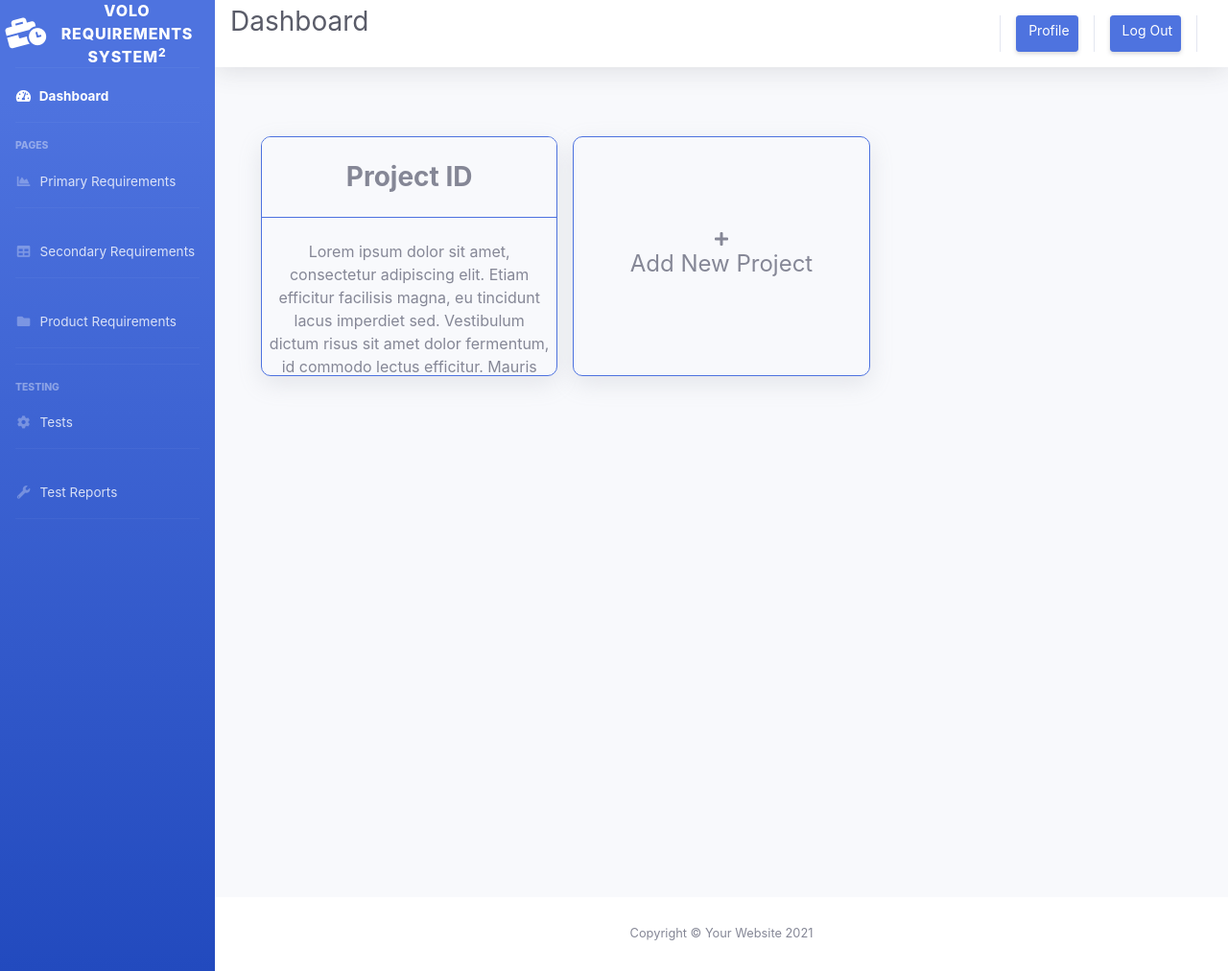
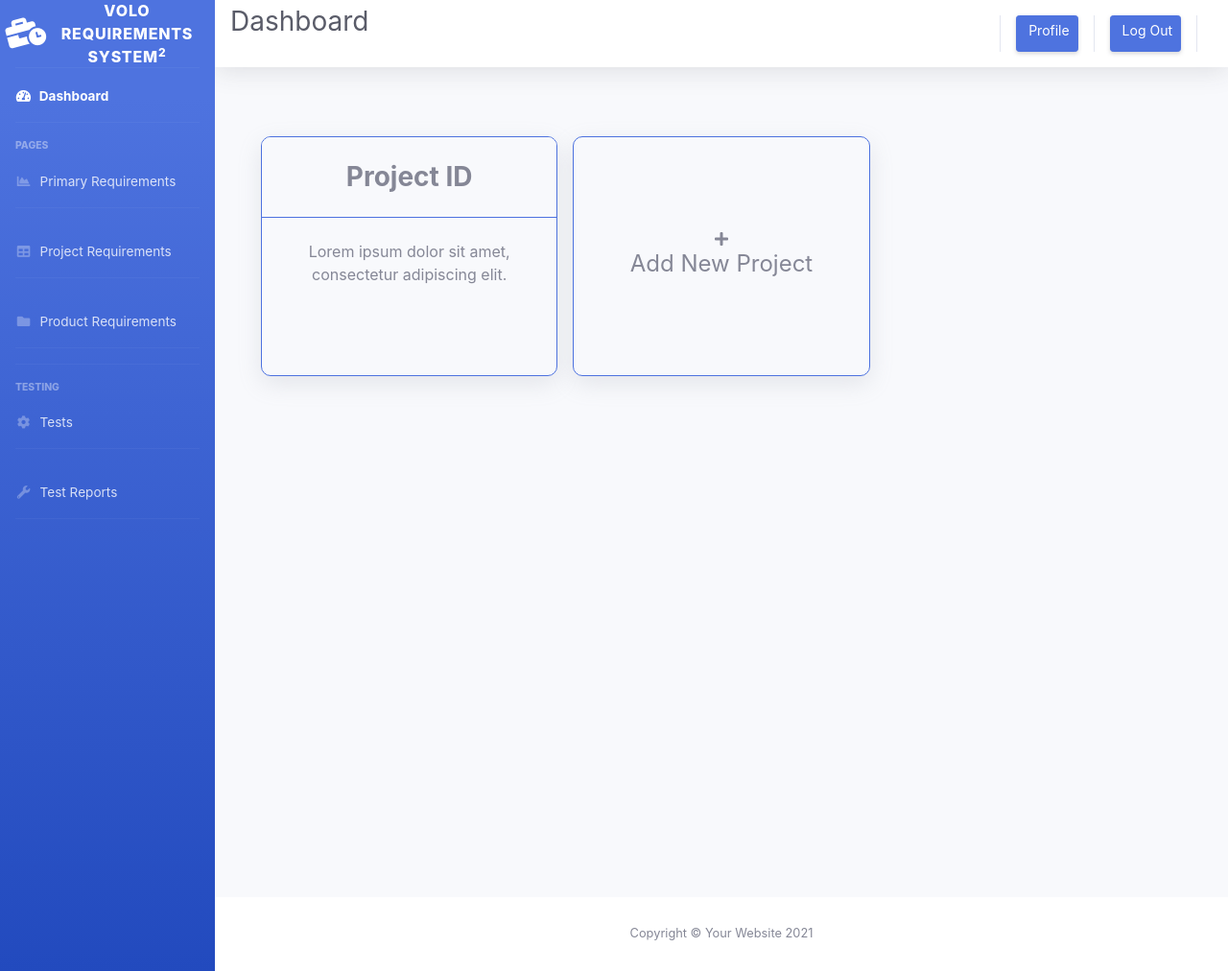
Before and after one commit to mparker-landt/Milestone_Project_3, a Flask app: page / in a window 1280 px wide. Shown: the whole page at 96% size. Run offline with Flask 3, Linux system fonts and the light colour scheme; data that the repository does not hold is empty; some libraries are stand-ins or nearby versions.

Commit message:
Project card title and body added. Renames and general cleanup

```diff
--- a/app.py
+++ b/app.py
@@ -115,6 +115,7 @@ def test_reports():
     return render_template("test_reports.html")
 
 
+
 @app.route('/create', methods=['POST'])
 def create():
     conn = psycopg2.connect(database="flask_db",
@@ -140,7 +141,6 @@ def create():
 
     return redirect(url_for('index'))
 
-
 @app.route('/update', methods=['POST'])
 def update():
     conn = psycopg2.connect(database="flask_db",
@@ -161,7 +161,6 @@ def update():
     # commit the changes
     conn.commit()
     return redirect(url_for('index'))
-
 
 @app.route('/delete', methods=['POST'])
 def delete():
--- a/static/js/script.js
+++ b/static/js/script.js
@@ -1,25 +1,24 @@
 
-var projectTitle = $("<h3/>").addClass("dashboard-item-header");
-var projectBody = $("<p/>").addClass("dashboard-item-body");
-
-var newDiv = $("<div/>")   // creates a div element
-                .addClass("dashboard-item")   // add a class
-                .html(projectTitle.add(projectBody));
+var cardTitle = $("<h3/>").addClass("dashboard-item-header");
+var cardBody = $("<p/>").addClass("dashboard-item-body");
+var card = $("<div/>").addClass("dashboard-item").html(cardTitle.add(cardBody));
 
 $(function() {
     $(".AddTable").click(function() {
-        $(this).parents('table').find("tr:last").before('<tr><td>&nbsp;</td><td></td><td></td><td></td><td></td><td></td><td></td></tr>');
+        $(this).parents('table')
+                .find("tr:last")
+                .before('<tr><td>&nbsp;</td><td></td><td></td><td></td><td></td><td></td><td></td></tr>');
     });
 });
 
 $(function() {
     $("#AddGrid").click(function() {
-        var count = $("#dashboard-grid").children().length;
-        console.log(count);
+        var gridCount = $("#dashboard-grid").children().length;
+        console.log(gridCount);
 
-        let cardId = "card" + count;
+        let cardId = "card" + gridCount;
         console.log(cardId);
 
-        $(newDiv.clone()).attr('id',cardId).insertBefore('#AddGrid');
+        $(card.clone()).attr('id',cardId).insertBefore('#AddGrid');
     });
 });
--- a/templates/base.html
+++ b/templates/base.html
@@ -68,7 +68,7 @@
                 <li class="nav-item">
                     <a class="nav-link" href={{ url_for('secondary_reqs') }}>
                         <i class="fas fa-fw fa-table"></i>
-                        <span>Secondary Requirements</span></a>
+                        <span>Project Requirements</span></a>
                 </li>
 
                 <!-- Divider -->
@@ -162,16 +162,10 @@
 
                     <!-- Begin Page Content -->
                     <div class="page-container ">
-
                         <div class="page-content">
                             {% block content %}
                             {% endblock %}
                         </div>
-
-
-                        <!-- <div class="container">
-                        </div> -->
-
                     </div>
                     <!-- /.container-fluid -->
 
--- a/templates/index.html
+++ b/templates/index.html
@@ -13,7 +13,7 @@
         {% endfor %} -->
         <div class="dashboard-item">
             <h3 class="dashboard-item-header">Project ID</h3>
-            <p class="dashboard-item-body">Lorem ipsum dolor sit amet, consectetur adipiscing elit. Etiam efficitur facilisis magna, eu tincidunt lacus imperdiet sed. Vestibulum dictum risus sit amet dolor fermentum, id commodo lectus efficitur. Mauris condimentum, nibh non iaculis vehicula, odio erat porttitor libero, ut sodales arcu libero vitae est. Quisque ut nisi scelerisque, vestibulum odio eget, laoreet mi. Etiam mattis sapien vitae blandit convallis. Maecenas elementum odio nibh, eu tempus quam faucibus tincidunt. Ut vitae eleifend felis. Nunc arcu leo, consequat in orci molestie, molestie faucibus elit. Sed quis dui cursus, pulvinar enim quis, hendrerit purus. Phasellus id lectus massa. Suspendisse lacinia ut arcu nec scelerisque. Cras blandit, lorem et pretium ornare, metus tellus bibendum arcu, sit amet tincidunt nulla mauris a eros. Ut ornare aliquet risus ac blandit. Ut id risus vel eros aliquet imperdiet a ac magna. Maecenas diam odio, blandit bibendum ornare sed, fringilla nec leo. Nam commodo eros sed nisl lacinia, in congue augue condimentum. </p>
+            <p class="dashboard-item-body">Lorem ipsum dolor sit amet, consectetur adipiscing elit.</p>
         </div>
 
         <div id="AddGrid" class="dashboard-item dashboard-item-new">
```
Also changed, not shown: static/css/styles.css (+2 -30 lines).
